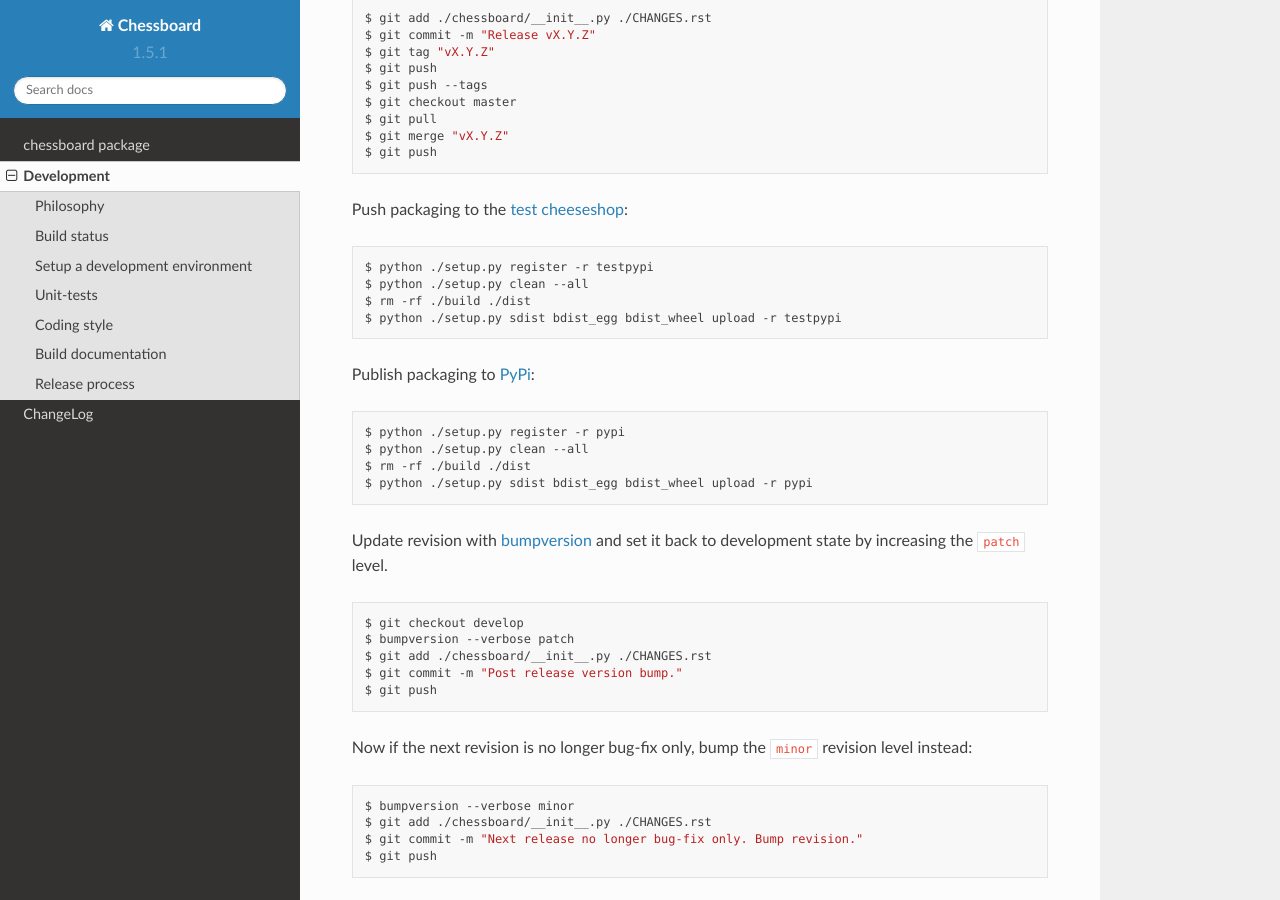
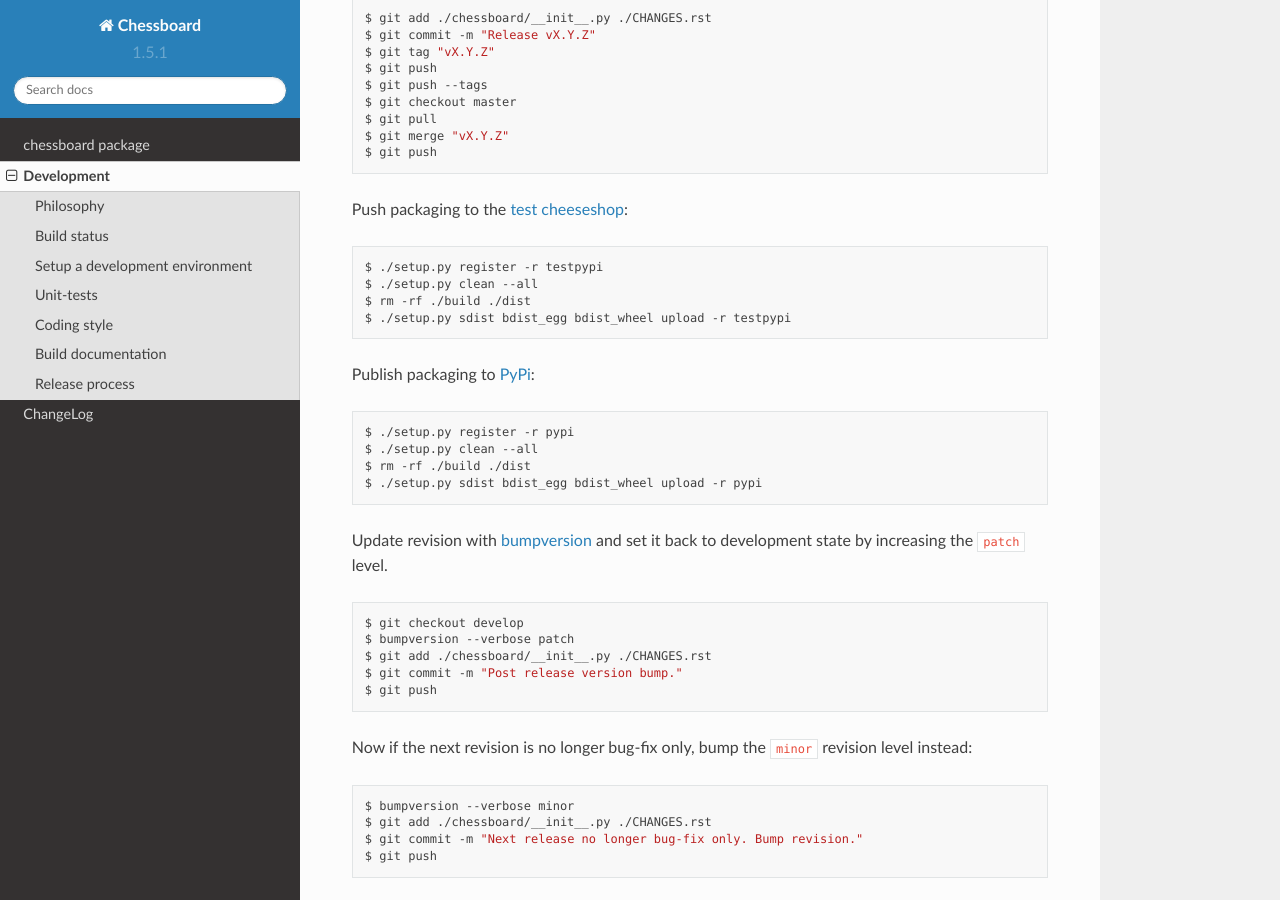
Before and after one commit to kdeldycke/chessboard, a Sphinx documentation site: the page built from docs/development.rst, in a window 1280 px wide and 900 px high, scrolled down 2218 px. Built offline with Sphinx 7.4.7 and the Read the Docs theme 2.0.0, drawn with Linux system fonts in a browser that asks for light colours; pages that are not in the unit, such as notebooks, are missing from menus.

Commit message:
Make setup.py executable.

```diff
--- a/docs/development.rst
+++ b/docs/development.rst
@@ -175,19 +175,19 @@ Push packaging to the `test cheeseshop
 
 .. code-block:: bash
 
-    $ python ./setup.py register -r testpypi
-    $ python ./setup.py clean --all
+    $ ./setup.py register -r testpypi
+    $ ./setup.py clean --all
     $ rm -rf ./build ./dist
-    $ python ./setup.py sdist bdist_egg bdist_wheel upload -r testpypi
+    $ ./setup.py sdist bdist_egg bdist_wheel upload -r testpypi
 
 Publish packaging to `PyPi <https://pypi.python.org>`_:
 
 .. code-block:: bash
 
-    $ python ./setup.py register -r pypi
-    $ python ./setup.py clean --all
+    $ ./setup.py register -r pypi
+    $ ./setup.py clean --all
     $ rm -rf ./build ./dist
-    $ python ./setup.py sdist bdist_egg bdist_wheel upload -r pypi
+    $ ./setup.py sdist bdist_egg bdist_wheel upload -r pypi
 
 Update revision with `bumpversion <https://github.com/peritus/bumpversion>`_
 and set it back to development state by increasing the ``patch`` level.
```
